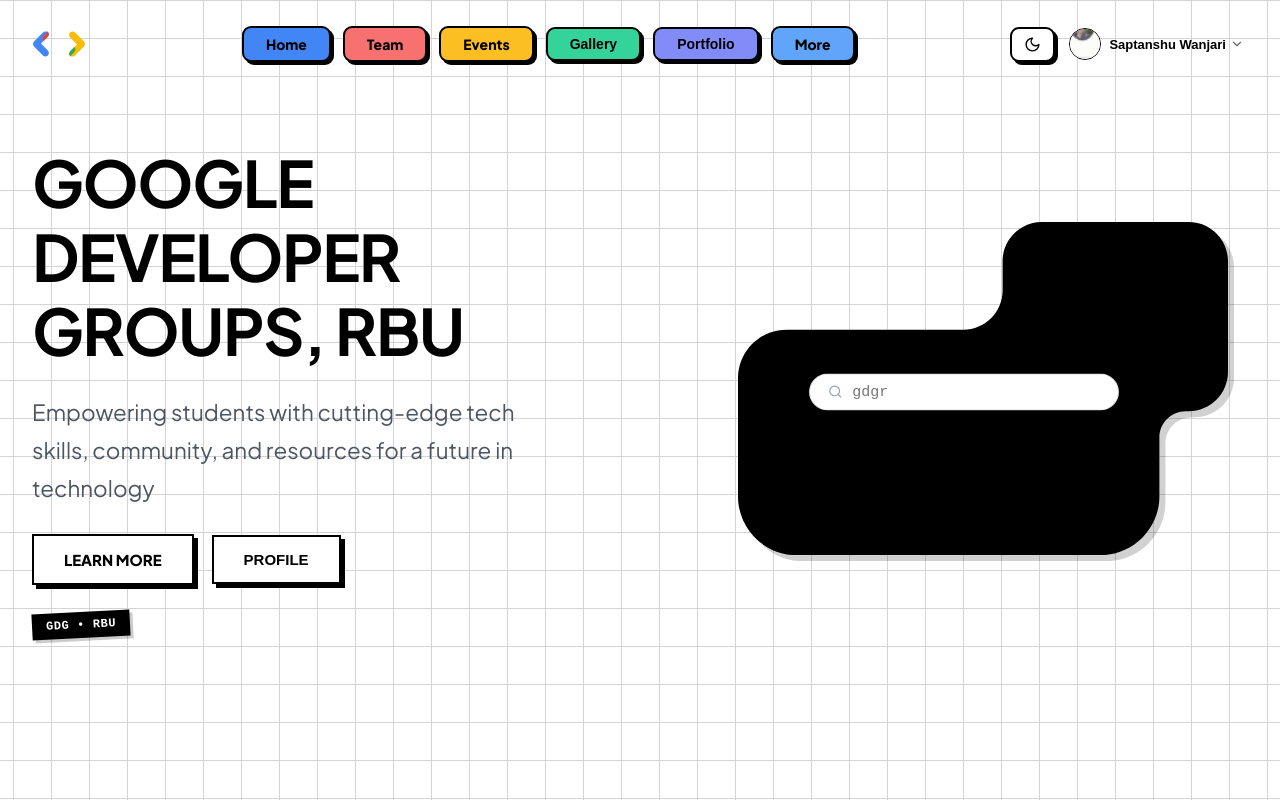
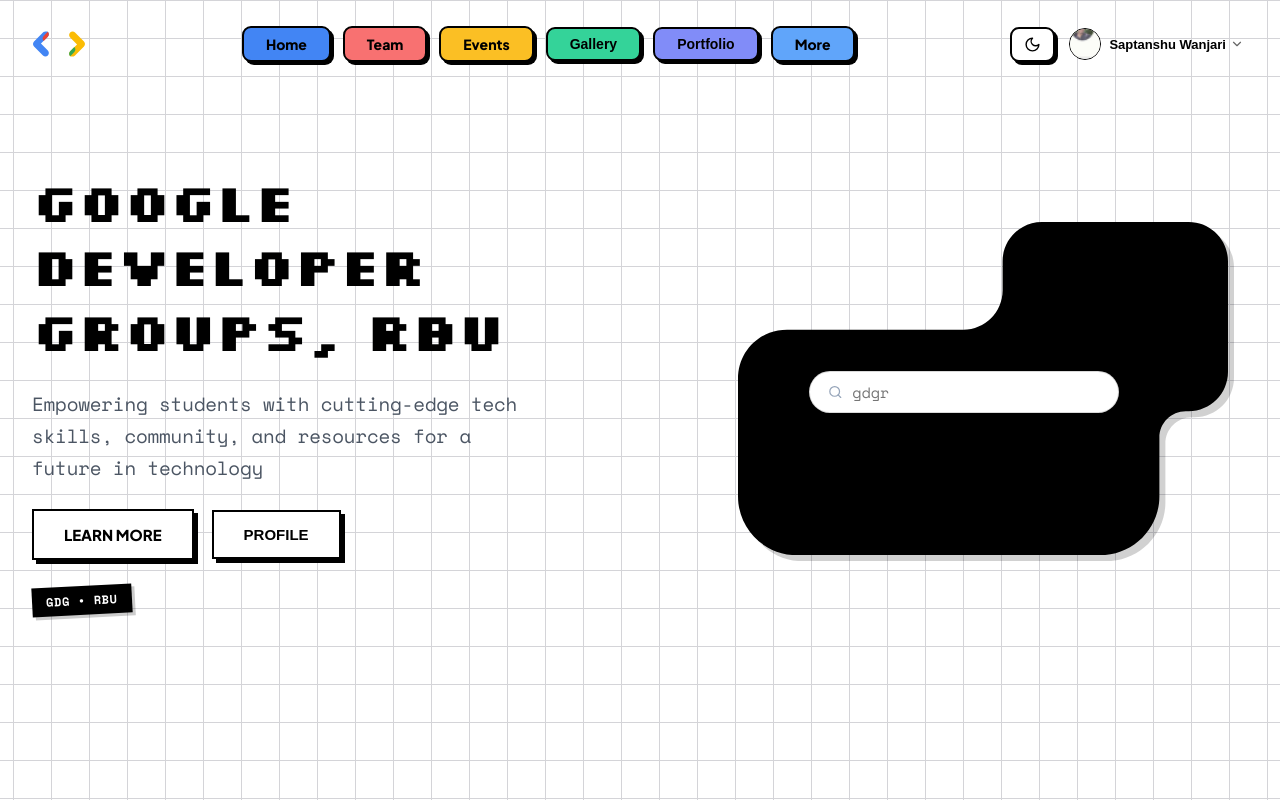
Before and after one commit to 25nathwanimg-debug/MEERA-NATHWANI-GDG-, a Next.js app: page / in a window 1280 px wide. Shown: the top 800 px of the page. Built offline with nearby package versions, Linux system fonts and the light colour scheme.

Commit message:
style: apply Silkscreen retro font and Space Mono subtitle to match design screenshot

```diff
--- a/app/globals.css
+++ b/app/globals.css
@@ -1,4 +1,4 @@
-@import url('https://fonts.googleapis.com/css2?family=Plus+Jakarta+Sans:wght@400;500;600;700;800&display=swap');
+@import url('https://fonts.googleapis.com/css2?family=Plus+Jakarta+Sans:wght@400;500;600;700;800&family=Press+Start+2P&family=Silkscreen:wght@400;700&family=Space+Mono:ital,wght@0,400;0,700;1,400&display=swap');
 
 :root {
   --bg-page: #ffffff;
@@ -61,9 +61,17 @@
   transition: background-color 0.25s ease, color 0.25s ease;
 }
 
-/* Heading font matching original clean bold style */
-.font-pixel, h1, h2, h3, h4 {
-  font-family: var(--font-sans), 'Plus Jakarta Sans', sans-serif;
+/* Pixel Heading font matching exact retro style from Figma screenshot */
+.font-pixel {
+  font-family: 'Silkscreen', cursive, monospace, sans-serif !important;
+  letter-spacing: -0.01em;
+}
+
+.font-mono {
+  font-family: 'Space Mono', monospace, sans-serif !important;
+}
+
+h1, h2, h3, h4 {
   letter-spacing: -0.02em;
 }
 
--- a/app/layout.jsx
+++ b/app/layout.jsx
@@ -30,7 +30,7 @@
         <link rel="preconnect" href="https://fonts.googleapis.com" />
         <link rel="preconnect" href="https://fonts.gstatic.com" crossOrigin="anonymous" />
         <link
-          href="https://fonts.googleapis.com/css2?family=Plus+Jakarta+Sans:wght@400;500;600;700;800&family=Press+Start+2P&display=swap"
+          href="https://fonts.googleapis.com/css2?family=Plus+Jakarta+Sans:wght@400;500;600;700;800&family=Press+Start+2P&family=Silkscreen:wght@400;700&family=Space+Mono:ital,wght@0,400;0,700;1,400&display=swap"
           rel="stylesheet"
         />
       </head>
--- a/app/page.jsx
+++ b/app/page.jsx
@@ -325,8 +325,9 @@
             <h1
               className="font-pixel"
               style={{
-                fontSize: 'clamp(2.5rem, 5vw, 4.4rem)',
-                lineHeight: 1.15,
+                fontFamily: "'Silkscreen', cursive, monospace, sans-serif",
+                fontSize: 'clamp(2.1rem, 4.2vw, 3.8rem)',
+                lineHeight: 1.2,
                 color: 'var(--text-main, #000000)',
                 textTransform: 'uppercase',
                 letterSpacing: '-0.02em',
@@ -338,12 +339,15 @@
             </h1>
 
             <p
-              style={{
-                fontSize: 'clamp(1.1rem, 2vw, 1.4rem)',
-                lineHeight: 1.7,
+              className="font-mono"
+              style={{
+                fontFamily: "'Space Mono', monospace, sans-serif",
+                fontSize: 'clamp(1rem, 1.5vw, 1.22rem)',
+                lineHeight: 1.65,
                 color: 'var(--text-muted, #4b5563)',
-                maxWidth: '540px',
+                maxWidth: '490px',
                 fontWeight: 400,
+                letterSpacing: '-0.01em',
               }}
             >
               Empowering students with cutting-edge tech skills, community, and resources for a future in technology
@@ -401,7 +405,7 @@
                   color: '#ffffff',
                   padding: '6px 14px',
                   fontSize: '12px',
-                  fontFamily: 'monospace',
+                  fontFamily: "'Space Mono', monospace",
                   fontWeight: 800,
                   letterSpacing: '0.05em',
                   transform: 'rotate(-3deg)',
@@ -488,7 +492,7 @@
                       width: '100%',
                       fontSize: '15px',
                       color: '#000000',
-                      fontFamily: 'monospace',
+                      fontFamily: "'Space Mono', monospace",
                     }}
                   />
                 </div>
```
